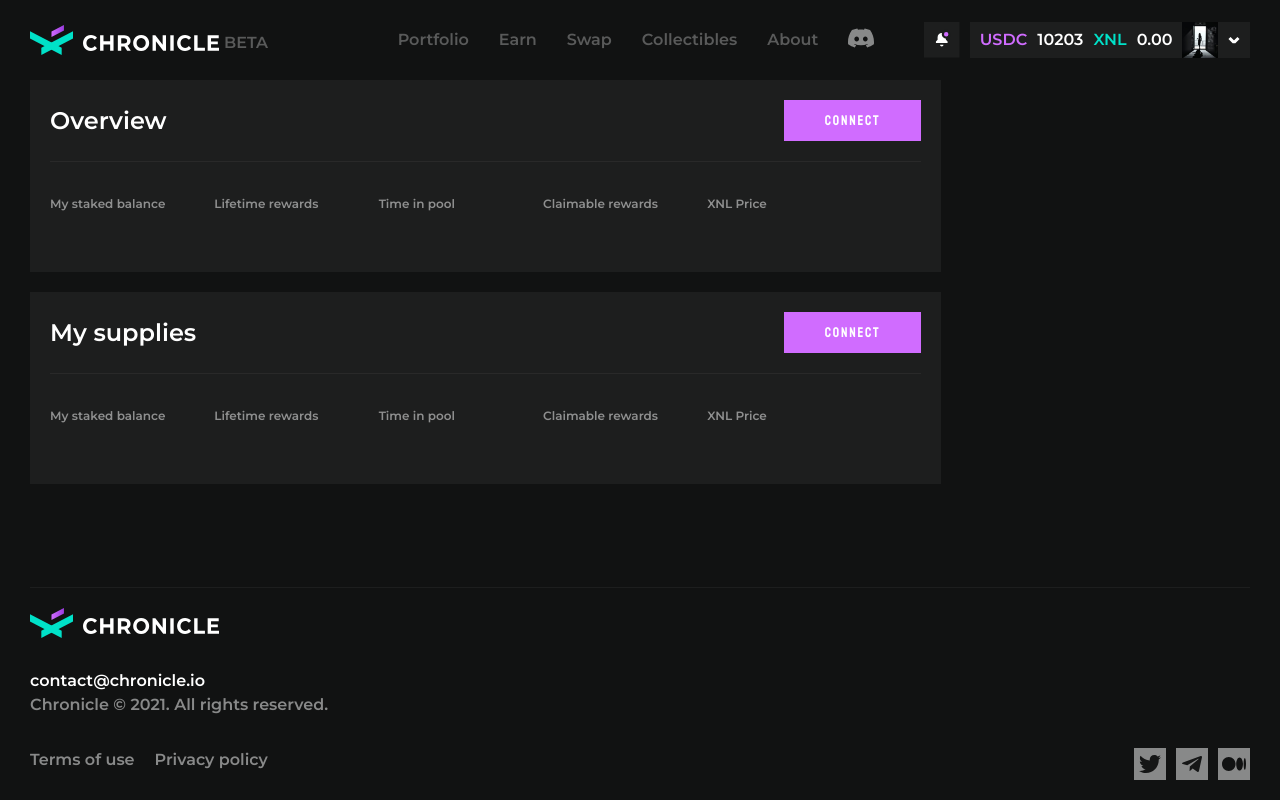
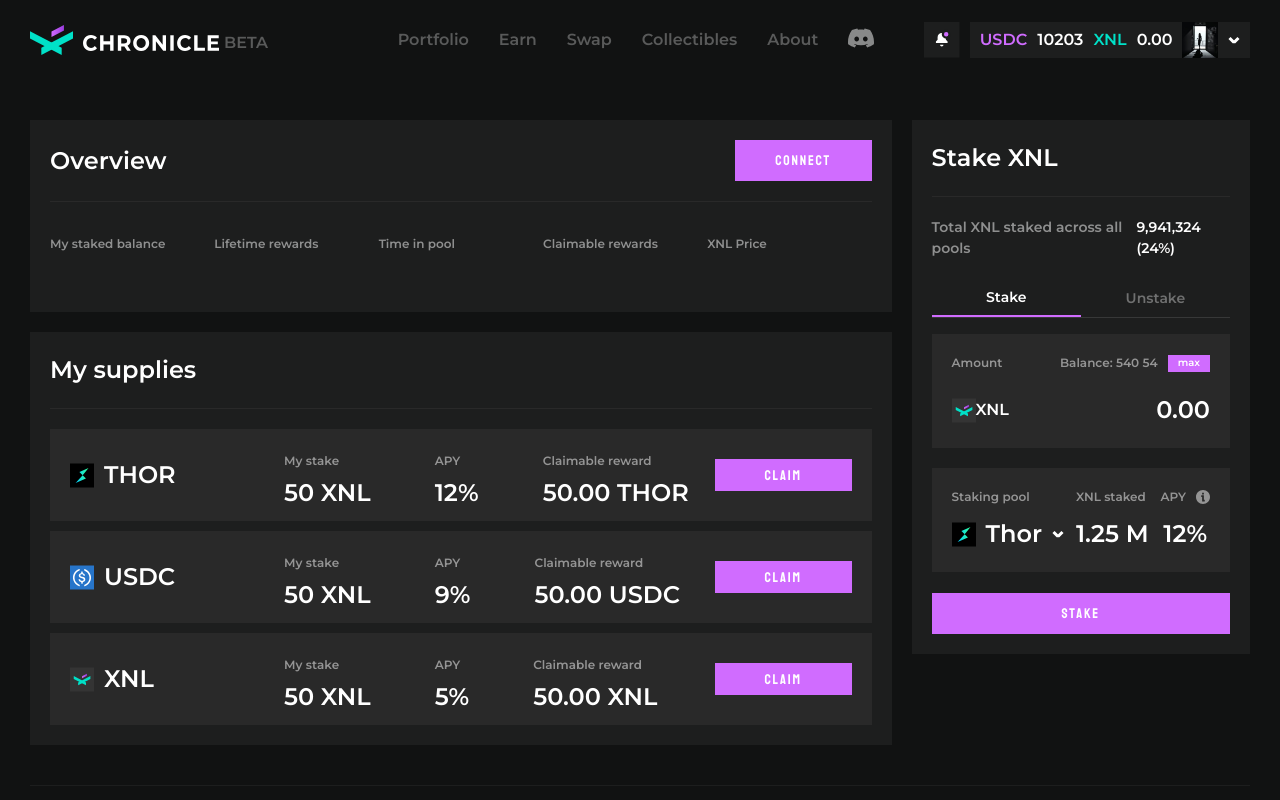
Before and after one commit to FreadSt/chronicle, a React (Create React App) app: page / in a window 1280 px wide. Shown: the top 800 px of the page. Built offline with nearby package versions, Linux system fonts and the light colour scheme.

Commit message:
add: finished ui

```diff
--- /dev/null
+++ b/src/components/tabs/tabs.tsx
@@ -0,0 +1,47 @@
+import React, { useState } from "react";
+
+interface TabProps {
+	label: string;
+	content: React.ReactNode;
+}
+
+interface TabsProps {
+	tabs: TabProps[];
+}
+
+const Tabs: React.FC<TabsProps> = ({ tabs }) => {
+	const [activeTab, setActiveTab] = useState<number>(0);
+
+	return (
+		<div className="w-full">
+			<div className="flex border-b border-app-widget-dark">
+				{tabs.map((tab, index) => (
+					<button
+						key={index}
+						className={`px-4 py-2 text-sm font-medium w-full text-center ${
+							activeTab === index
+								? "border-b-2 border-app-purple text-white"
+								: "text-app-grey"
+						}`}
+						onClick={() => setActiveTab(index)}
+					>
+						{tab.label}
+					</button>
+				))}
+			</div>
+
+			<div className="mt-4">
+				{tabs.map((tab, index) => (
+					<div
+						key={index}
+						className={`${activeTab === index ? "block" : "hidden"}`}
+					>
+						{tab.content}
+					</div>
+				))}
+			</div>
+		</div>
+	);
+};
+
+export default Tabs;
--- a/src/index.scss
+++ b/src/index.scss
@@ -10,6 +10,7 @@
   --app-white: #fff;
   --app-box-bg: #FFFFFF0D;
   --app-widgets-bg: #FFFFFF1D;
+  --app-grey: #FFFFFF5D;
   --app-green:  #8FFF00;
   --app-purple:  #D06CFF;
   --app-aqua:  #00E1C8;
--- a/src/lib/stakeConstants/constants.ts
+++ b/src/lib/stakeConstants/constants.ts
@@ -1,3 +1,7 @@
+import xnl from '../../assets/images/stake/xnl-logo.svg';
+import usdc from '../../assets/images/stake/usdc.svg';
+import thor from '../../assets/images/stake/thor.svg';
+
 export const OVERVIEW_STATS = [
 	"My staked balance", "Lifetime rewards", "Time in pool", "Claimable rewards", "XNL Price"
 ]
@@ -5,6 +9,23 @@
 export const SUPPLIES_STATS = [
 	{
 		name: "THOR",
-
-	}
+		icon: thor,
+		stake: "50 XNL",
+		APY: "12%",
+		reward: "50.00 THOR",
+	},
+	{
+		name: "USDC",
+		icon: usdc,
+		stake: "50 XNL",
+		APY: "9%",
+		reward: "50.00 USDC",
+	},
+	{
+		name: "XNL",
+		icon: xnl,
+		stake: "50 XNL",
+		APY: "5%",
+		reward: "50.00 XNL",
+	},
 ]
--- a/src/pages/stake/stake.tsx
+++ b/src/pages/stake/stake.tsx
@@ -1,14 +1,18 @@
 import React from 'react';
 import {Overview} from "../../widgets/stake/overview";
 import {Supplies} from "../../widgets/stake/supplies";
+import {StakeXNL} from "../../widgets/stake/stakeXNL";
 
 const Stake = () => {
 	return (
-		<div className="h-full w-full">
-			<aside className="max-w-[56.94rem] flex flex-col gap-[20px]">
+		<div className="h-full w-full py-[40px] flex gap-[20px]">
+			<aside className="w-[56.94rem] flex flex-col gap-[20px]">
 				<Overview />
 				<Supplies />
 			</aside>
+			<div className="w-[35%] max-w-[50%]">
+				<StakeXNL />
+			</div>
 		</div>
 	);
 };
--- /dev/null
+++ b/src/widgets/stake/stakeXNL/index.tsx
@@ -0,0 +1,117 @@
+import {FC} from "react";
+import {clsx} from "clsx";
+import styles from './style.module.scss';
+import {Button} from "../../../components/button/button";
+import Tabs from "../../../components/tabs/tabs";
+import xnl from '../../../assets/images/stake/xnl-logo.svg';
+import thor from '../../../assets/images/stake/thor.svg';
+import info from '../../../assets/images/stake/circle-info.svg';
+import arr from '../../../assets/images/stake/Chevron Down.svg';
+
+const tabs = [
+	{
+		label: "Stake",
+		content:
+			<div className="flex flex-col items-center justify-between gap-[20px]">
+
+				<aside className="w-full flex flex-col gap-[20px] bg-box-bg p-[20px]">
+					<div className="flex justify-between items-center">
+						<span className="text-[12px] opacity-50">Amount</span>
+						<aside className="flex items-center gap-[10px]">
+							<span className="flex items-center text-[12px] opacity-50">Balance: 540 54</span>
+							<div className="text-[10px] bg-app-purple h-[17px] opacity-100 px-[10px]">max</div>
+						</aside>
+					</div>
+
+					<div className="flex items-center gap-[10px] w-full justify-between">
+						<aside className="flex justify-between">
+							<img src={xnl}/>
+							<p className="uppercase text-[16px]">xnl</p>
+						</aside>
+						<p>0.00</p>
+					</div>
+				</aside>
+
+				<aside className="w-full flex flex-col gap-[20px] bg-box-bg p-[20px]">
+
+					<div className="flex justify-between items-center">
+						<aside className="flex flex-col">
+							<div className="flex flex-col gap-[10px]">
+								<span className="text-[12px] opacity-50">Staking pool</span>
+								<aside className="flex gap-[10px] items-center">
+									<img src={thor} alt="coin"/>
+									<p>Thor</p>
+									<img src={arr} alt="coin"/>
+								</aside>
+							</div>
+						</aside>
+						<aside className="flex flex-col gap-[10px]">
+							<span className="text-[12px] opacity-50">XNL staked</span>
+							<p>1.25 M</p>
+						</aside>
+						<aside className="flex flex-col items-center gap-[10px] justify-between">
+							<div className="flex items-center gap-[10px]">
+								<span className="flex items-center text-[12px] opacity-50">APY</span>
+								<img src={info} alt=""/>
+							</div>
+							<p>12%</p>
+						</aside>
+					</div>
+
+				</aside>
+
+			</div>,
+	},
+	{
+		label: "Unstake",
+		content:
+			<div className="flex flex-col items-center justify-between gap-[20px]">
+				<aside className="w-full flex flex-col gap-[20px] bg-box-bg p-[20px]">
+					<div className="flex justify-between items-center">
+						<aside className="flex flex-col">
+							<div className="flex flex-col gap-[10px]">
+								<span className="text-[12px] opacity-50">Staking pool</span>
+								<aside className="flex gap-[10px] items-center">
+									<img src={thor} alt="coin"/>
+									<p>Thor</p>
+									<img src={arr} alt="coin"/>
+								</aside>
+							</div>
+						</aside>
+
+						<aside className="flex flex-col gap-[10px]">
+							<div className="flex items-center gap-[10px]">
+								<span className="flex items-center text-[12px] opacity-50">Balance: 540 54</span>
+								<div className="text-[10px] bg-app-purple h-[17px] opacity-100 px-[10px]">max</div>
+							</div>
+							<p className="text-end">0.00</p>
+						</aside>
+					</div>
+
+				</aside>
+
+			</div>,
+	},
+];
+
+
+export const StakeXNL: FC = () => {
+	return (
+		<article className="w-full bg-box-bg p-[20px] box-border text-[24px]">
+			<div className="flex items-center justify-between">
+				<h3>Stake XNL</h3>
+			</div>
+			<div className={clsx('my-[20px]', styles.line)}/>
+			<section className="flex justify-between">
+				<span className="text-[14px] opacity-50">Total XNL staked across all pools</span>
+				<p className="text-[14px]">9,941,324 (24%)</p>
+			</section>
+			<article className="py-[20px]">
+				<Tabs tabs={tabs} />
+			</article>
+			<Button className="w-full">
+				Stake
+			</Button>
+		</article>
+	)
+}
--- /dev/null
+++ b/src/widgets/stake/stakeXNL/style.module.scss
@@ -0,0 +1,5 @@
+.line{
+  width: 100%;
+  height: 1px;
+  background: var(--app-box-bg);
+}
--- a/src/widgets/stake/supplies/index.tsx
+++ b/src/widgets/stake/supplies/index.tsx
@@ -2,28 +2,43 @@
 import {clsx} from "clsx";
 import styles from './style.module.scss';
 import {Button} from "../../../components/button/button";
-import {OVERVIEW_STATS} from "../../../lib/stakeConstants/constants";
+import {OVERVIEW_STATS, SUPPLIES_STATS} from "../../../lib/stakeConstants/constants";
 
 export const Supplies: FC = () => {
 	return(
 		<article className="w-full bg-box-bg p-[20px] box-border text-[24px]">
 			<div className="flex items-center justify-between">
 				<h3>My supplies</h3>
-				<Button className="w-[137px]">
-					Connect
-				</Button>
 			</div>
 			<div className={clsx('my-[20px]', styles.line)}/>
-			<section className="flex">
-				{OVERVIEW_STATS.map((stat, i) => {
-					return (
-						<div key={i} className="w-[10.27rem]">
-							<span className="opacity-50 text-[12px]">{stat}</span>
+			<section className="flex flex-col gap-[10px]">
+				{SUPPLIES_STATS.map((stat, i) => {
+					return(
+						<div key={i} className="flex items-center justify-between py-[10px] px-[20px] bg-box-bg">
+							<article className="flex items-center gap-[4rem]">
+								<aside className="flex items-center gap-[10px] w-[150px]">
+									<img src={stat.icon} alt="stat-supply"/>
+									<span>{stat.name}</span>
+								</aside>
+								<aside className="w-130px">
+									<span className="text-[12px] opacity-50">My stake</span>
+									<p>{stat.stake}</p>
+								</aside>
+								<aside className="w-130px">
+									<span className="text-[12px] opacity-50">APY</span>
+									<p>{stat.APY}</p>
+								</aside>
+								<aside className="w-130px">
+									<span className="text-[12px] opacity-50">Claimable reward</span>
+									<p>{stat.reward}</p>
+								</aside>
+							</article>
+							<Button className="w-[137px] h-[32px] flex items-center justify-center">
+								Claim
+							</Button>
 						</div>
 					)
-				})
-				}
-				<div className="h-[70px]"/>
+				})}
 			</section>
 		</article>
 	)
--- a/tailwind.config.js
+++ b/tailwind.config.js
@@ -11,6 +11,8 @@
         'app-purple': 'var(--app-purple)',
         'app-black': 'var(--app-black)',
         'app-widget-dark': 'var(--app-widgets-bg)',
+        'app-grey': 'var(--app-grey)',
+
       },
       fontFamily: {
         'saatliches-regular': ['StaatlichesRegular', 'sans-serif'],
```
